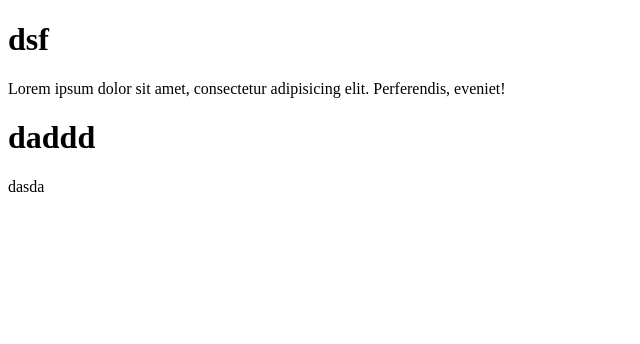
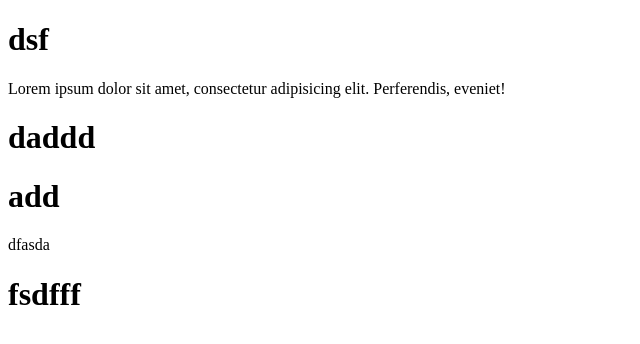
Before and after one commit to exlinemedia/testgit, a plain HTML site: page index.html in a window 1280 px wide. Shown: the whole page, without its empty margins (0-640 px from the left). Drawn offline with Linux system fonts and the light colour scheme.

Commit message:
add new lines

```diff
--- a/index.html
+++ b/index.html
@@ -8,6 +8,8 @@
 	<h1>dsf</h1>
 	<p>Lorem ipsum dolor sit amet, consectetur adipisicing elit. Perferendis, eveniet!</p>
 	<h1>daddd</h1>
-	<div>dasda</div>
+	<h1>add</h1>
+	<div>dfasda</div>
+	<h1>fsdfff</h1>
 </body>
 </html>
```
